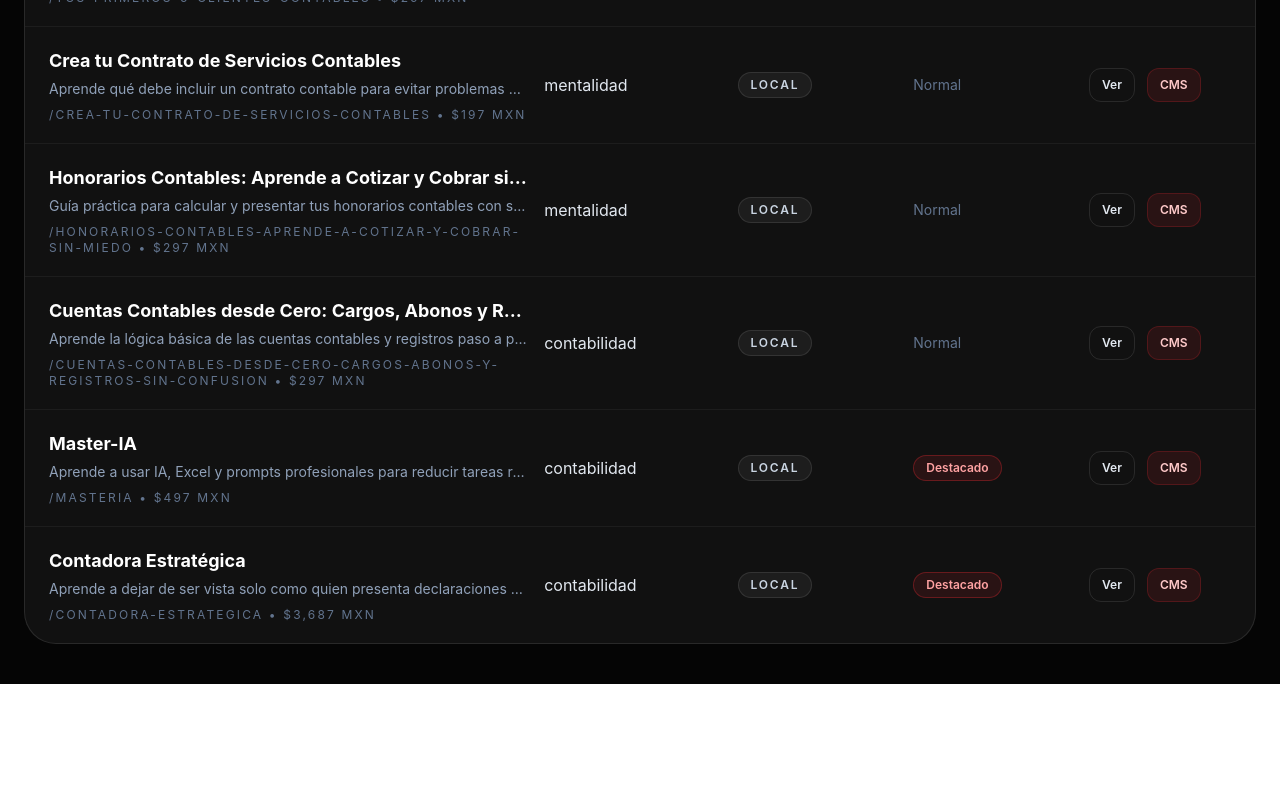
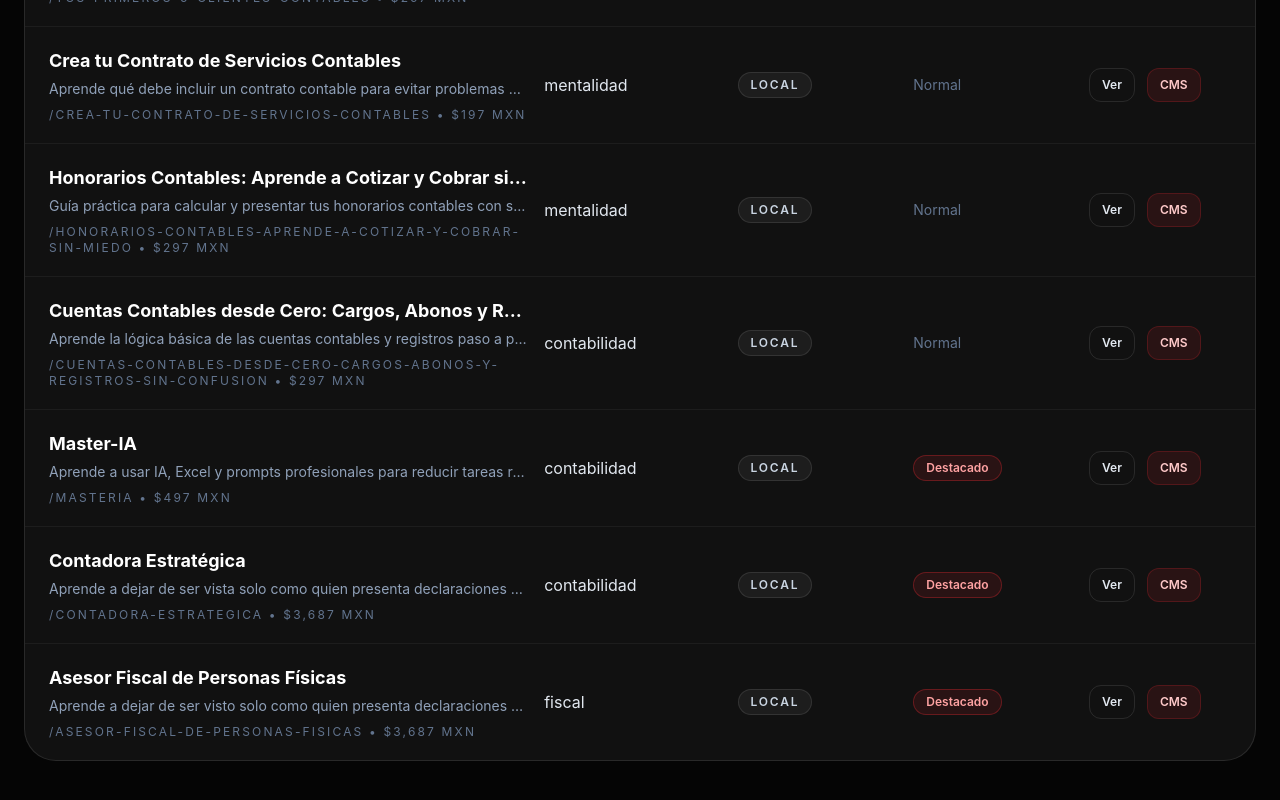
Before and after one commit to alfredo31410-ctrl/cefin-web, a Next.js app: page /admin/cursos in a window 1280 px wide. Shown: the part 990-1790 px from the top of the page. Before the commit the page ends 1674 px from the top, so only its background shows below. Built offline with nearby package versions, Linux system fonts and the light colour scheme; no server answers.

Commit message:
Add landing inscripcion Asesor Fiscal PF

```diff
--- a/data/cursos.ts
+++ b/data/cursos.ts
@@ -247,7 +247,7 @@ Aprende a identificar oportunidades dentro de los negocios de tus clientes, comu
 Construye una asesoría contable más rentable, estratégica y reconocida por tus clientes.`,
 
   precio: "$3,687 MXN",
-  imagen: "/banner-contadora-estrategica.png",
+  imagen: "/banner.png",
   categoria: "contabilidad",
   instructor: "Marisol Galván",
   destacado: true,
@@ -255,6 +255,27 @@ Construye una asesoría contable más rentable, estratégica y reconocida por tu
   cardUrl: "https://cefin.mx/landings/contadora-estrategica/inscripcion",
   abrirEnNuevaPestana: true,
 },
+{
+  id: 12,
+  titulo: "Asesor Fiscal de Personas Físicas",
+  descripcion:
+    "Aprende a dejar de ser visto solo como quien presenta declaraciones y conviértete en un asesor fiscal capaz de aportar estrategia, claridad y mayor valor a tus clientes.",
+descripcionLarga: `Da el paso de contador operativo a Asesor Fiscal de Personas Físicas.
+
+Aprende a analizar la situación fiscal de tus clientes, identificar oportunidades de optimización, proponer estrategias legales y comunicar tus recomendaciones con mayor seguridad.
+
+Este programa está diseñado para ayudarte a fortalecer tu criterio fiscal, atender con más confianza a personas físicas, justificar mejor tus honorarios y posicionarte como un profesional que no solo cumple obligaciones, sino que ayuda a tomar mejores decisiones.
+
+Construye una asesoría fiscal más rentable, estratégica y valorada por tus clientes.`,
+  precio: "$3,687 MXN",
+  imagen: "/banner - PF.png",
+  categoria: "fiscal",
+  instructor: "Alfredo Cobos",
+  destacado: true,
+  hotmart: "https://pay.hotmart.com/R105211548E?off=2fonqwf3&checkoutMode=10&bid=1783529897089",
+  cardUrl: "https://cefin.mx/landings/asesor-fiscal-pf/inscripcion",
+  abrirEnNuevaPestana: true,
+}
 ];
 
 export const cursos: Curso[] = cursosBase.map((curso) => ({
```
Also changed, not shown: 1 other file (tests, documents, lock files or other folders).
